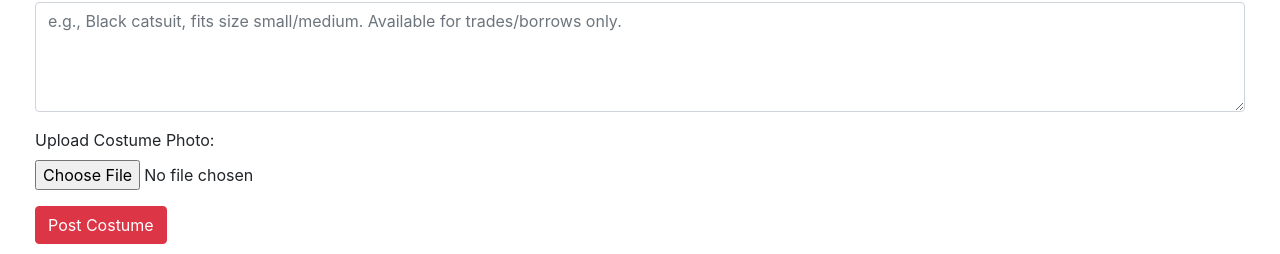
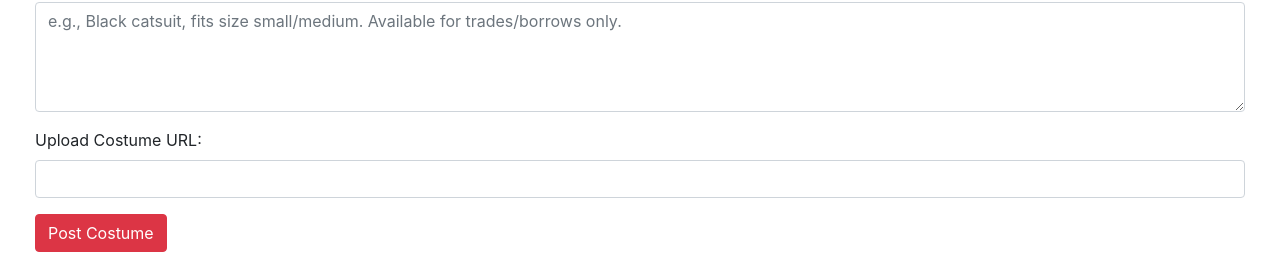
Before and after one commit to dg203087/costume-exchange-frontend, a React (Create React App) app: page /costumes/new in a window 1280 px wide. Shown: the part 1092-1346 px from the top of the page. Built offline with nearby package versions, Linux system fonts and the light colour scheme; no server answers.

Commit message:
comment out active storage nonsense

```diff
--- a/src/components/CostumeInput.js
+++ b/src/components/CostumeInput.js
@@ -2,7 +2,7 @@ import React from 'react'
 import { connect } from 'react-redux'
 import { addCostume } from '../actions/addCostume'
 import { Form, Button, Col } from 'react-bootstrap'
-// import { Redirect } from 'react-router-dom';
+import { withRouter } from 'react-router-dom'
 
 //class because there is local state holding form values
 class CostumeInput extends React.Component {
@@ -17,37 +17,58 @@ class CostumeInput extends React.Component {
             owner_name: '',
             owner_email: '',
             description: '',
+            // photo: {},
             photo: '',
-            categories: [
-                {id: 1, name: 'Film'}
-            ]
+            category_id: 1,
+            // categories: [
+            //     {id: 1, name: 'Film'}
+            // ]
         }
     }
 
     // handleChange automatically passes event to first parameter
     handleChange = (event) => {
-        this.setState({
-            [event.target.name]: event.target.value
-            //abstrating value of name to be whichever form input is changing
-            //inside of brackets because a key in an object can't have periods - kind of like order of operations "evaluate this first"
-        })
+        // if (event.target.name === 'photo') {
+        //     this.setState({
+        //         [event.target.name]: event.target.files[0]
+        //     })
+        // } else {
+            this.setState({
+                [event.target.name]: event.target.value
+                //abstraction - inside of brackets because a key in an object can't have periods - kind of like order of operations "evaluate this first"
+            })
+        // }
     }
 
-    handleImageChange = (event) => {
-        if (event.target.value) {
-            let path = event.target.value
-            let newPath = path.replace(/^C:\\fakepath\\/, "")
-            this.setState({
-                photo: newPath
-            })
-        }
-    }
+    // handleImageChange = (event) => {
+
+    //     if (event.target.value) {
+    //         // let path = event.target.value
+    //         // let newPath = path.replace(/^C:\\fakepath\\/, "")
+    //         this.setState({
+    //             photo: event.target.files[0]
+    //         })
+    //     }
+    // }
 
     handleSubmit = (event) => {
-        event.preventDefault() //prevent from re-render
-        this.props.addCostume(this.state) //needs argument to pass into action
-        // setState is asynch - doesn't matter which order it is placed in
+        event.preventDefault()
 
+        // let costume = {
+        //     title: this.state.title,
+        //     price: this.state.price,
+        //     location: this.state.location,
+        //     owner_name: this.state.owner_name,
+        //     owner_email: this.state.owner_email,
+        //     description: this.state.description,
+        //     category_id: this.state.category_id
+        // }
+
+        // let photo = {
+        //     photo: this.state.photo
+        // }
+
+        this.props.addCostume(this.state)
         this.setState({
             title: '',
             price: '',
@@ -56,10 +77,12 @@ class CostumeInput extends React.Component {
             owner_email: '',
             description: '',
             photo: '',
-            categories: [
-                {id: 1, name: 'Film'}
-            ]
+            category_id: 1,
+            // categories: [
+            //     {id: 1, name: 'Film'}
+            // ]
         })
+        this.props.history.push('/costumes')
     }
 
     render() {
@@ -104,8 +127,13 @@ class CostumeInput extends React.Component {
                         <Form.Control as="textarea" name="description" rows='4' cols='50' value={this.state.description} onChange={this.handleChange} placeholder="e.g., Black catsuit, fits size small/medium. Available for trades/borrows only."/>
                     </Form.Group>
 
+                    {/* <Form.Group as={Col} >
+                        <Form.File name="photo" accept="image/png, image/jpeg" label="Upload Costume Photo:" onChange={this.handleChange}/>
+                    </Form.Group> */}
+
                     <Form.Group as={Col} >
-                        <Form.File name="photo" accept="image/png, image/jpeg" label="Upload Costume Photo:" onChange={this.handleImageChange}/>
+                        <Form.Label>Upload Costume URL: </Form.Label>
+                        <Form.Control name="photo" type='text' value={this.state.photo} onChange={this.handleChange}/>
                     </Form.Group>
 
                     <Form.Group as={Col} >
@@ -120,4 +148,4 @@ class CostumeInput extends React.Component {
 
 //responsible to adding data to store - don't need mapStateToProps
 //without thunk we would have to call mapDispatch, but now we have access to it in the action
-export default connect(null, {addCostume})(CostumeInput)
+export default connect(null, {addCostume})(withRouter(CostumeInput))
```
